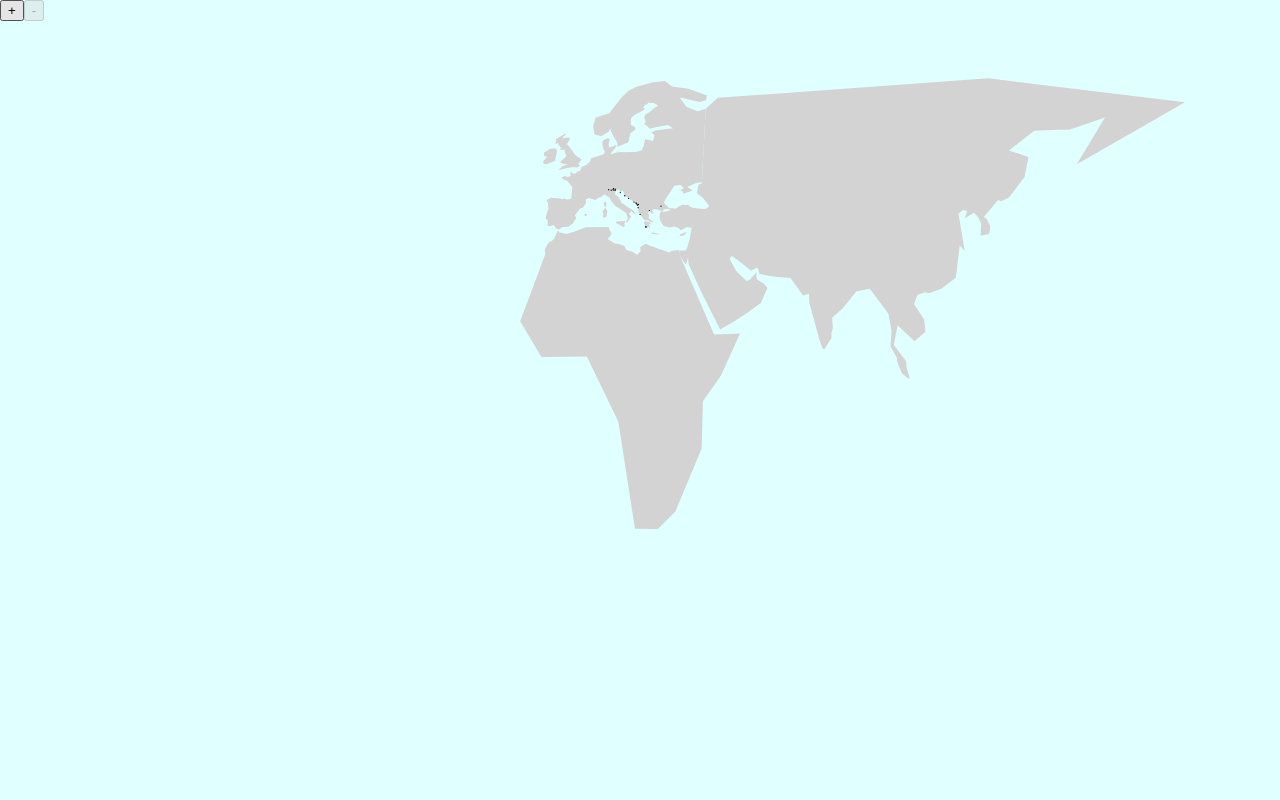
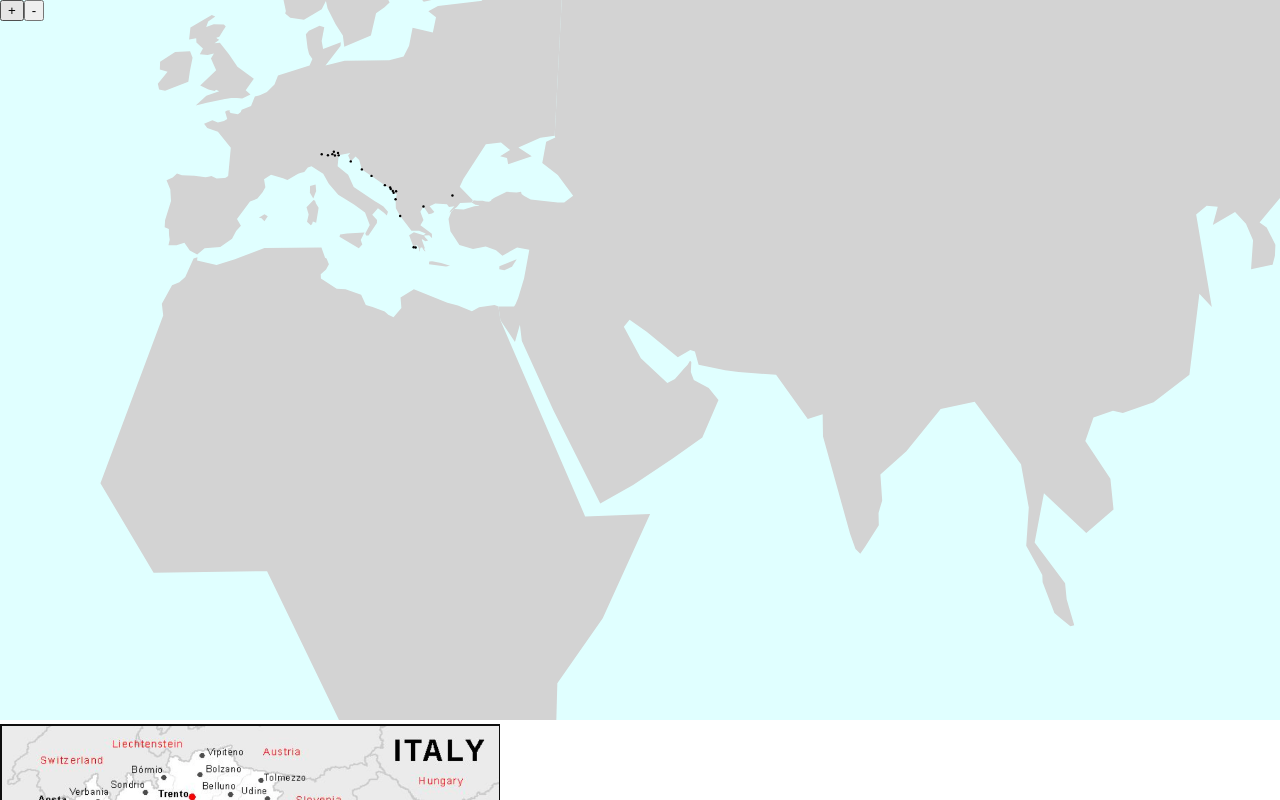
Before and after one commit to jarmop/history-map, a React (Vite) app: page / in a window 1280 px wide. Shown: the top 800 px of the page. Built offline with nearby package versions, Linux system fonts and the light colour scheme.

Commit message:
Zoom and pan with viewbox

```diff
--- a/src/customMap/CustomMap.tsx
+++ b/src/customMap/CustomMap.tsx
@@ -1,14 +1,9 @@
 import italy from "./italy.png";
 import { africaBorder, asiaBorder, europeBorder } from "./continents";
 import { islandsBorders } from "./islands";
-import { cities } from "./cities";
-import { france, iberia } from "./regions";
 import { veniceCities } from "./venice";
-import { useLatLonToXy } from "./useLatLonToXy";
-import { useState } from "react";
-
-const width = 1000;
-const height = 1000;
+import { useEffect, useRef, useState } from "react";
+import { latLonTupleToXYTuple, maxHeight, maxWidth } from "./helpers";
 
 interface CityProps {
   city: number[];
@@ -16,7 +11,7 @@ interface CityProps {
 
 function City({ city }: CityProps) {
   const [x, y] = city;
-  return <circle cx={x} cy={y} r="2" />;
+  return <circle cx={x} cy={y} r="3" />;
 }
 interface BorderProps {
   border: number[][];
@@ -35,11 +30,60 @@ function Border({ border }: BorderProps) {
   );
 }
 
+const aspectRatio = 16 / 9;
+
 export function CustomMap() {
-  const [zoom, setZoom] = useState(1);
+  const [zoom, setZoom] = useState(4);
+  const [isMousedown, setMousedown] = useState(false);
+  const [xy, setXy] = useState(latLonTupleToXYTuple([60, -30]));
+  const [containerSize, setContainersize] = useState([1, 1]);
+  const domRef = useRef<HTMLDivElement>(null);
+
+  const multiplier = 10 / zoom;
+  const width = containerSize[0] * multiplier;
+  const height = containerSize[1] * multiplier;
+  const maxX = width < maxWidth ? maxWidth - width : 0;
+  const maxY = height < maxHeight ? maxHeight - height : 0;
+
+  useEffect(() => {
+    const width = domRef.current?.offsetWidth || 1;
+    setContainersize([width, width / aspectRatio]);
+  }, []);
+
+  useEffect(() => {
+    function mousedown() {
+      setMousedown(true);
+    }
+    function mousemove(e: MouseEvent) {
+      if (isMousedown) {
+        setXy((xy) => {
+          const newX = xy[0] - e.movementX * multiplier;
+          const newY = xy[1] - e.movementY * multiplier;
+          return [
+            newX < 0 ? 0 : newX > maxX ? maxX : newX,
+            newY < 0 ? 0 : newY > maxY ? maxY : newY,
+          ];
+          // return [newX, newY];
+        });
+      }
+    }
+    function mouseup() {
+      setMousedown(false);
+    }
+    document.addEventListener("mousedown", mousedown);
+    document.addEventListener("mousemove", mousemove);
+    document.addEventListener("mouseup", mouseup);
+
+    return () => {
+      document.removeEventListener("mousedown", mousedown);
+      document.removeEventListener("mousemove", mousemove);
+      document.removeEventListener("mouseup", mouseup);
+    };
+  }, [isMousedown, multiplier, setXy, maxX, maxY]);
 
   return (
     <div>
+      <div ref={domRef}>
         <div style={{ position: "fixed" }}>
           <button onClick={() => setZoom(zoom + 1)}>+</button>
           <button onClick={() => setZoom(zoom - 1)} disabled={zoom === 1}>
@@ -48,17 +92,10 @@ export function CustomMap() {
         </div>
 
         <svg
-        // width={width}
-        // width={"auto"}
-        // height={height}
-        // height={"auto"}
-        // viewBox={`0 0 ${width} ${height}`}
-        viewBox={`0 0 4000 4000`}
+          viewBox={`${xy[0]} ${xy[1]} ${width} ${height}`}
           style={{ background: "lightcyan" }}
         >
           <Border border={europeBorder} />
-        {/* <Border border={iberia} /> */}
-        {/* <Border border={france} /> */}
           <Border border={africaBorder} />
           <Border border={asiaBorder} />
           {islandsBorders.map((border, i) => (
@@ -68,6 +105,7 @@ export function CustomMap() {
             <City key={i} city={city} />
           ))}
         </svg>
+      </div>
       <img src={italy} alt="italy" width={500} />
     </div>
   );
--- a/src/customMap/helpers.ts
+++ b/src/customMap/helpers.ts
@@ -1,19 +1,14 @@
 import { latLonByName } from "./latLonByName";
-
-// const leftLon = -15;
-// const topLat = 60;
 
 const leftLon = -180;
 const topLat = 90;
 
-// export type Coord = {
-//   x: number;
-//   y: number;
-// };
+const latLonRatio = 3 / 4;
+const lonXRatio = 20;
+const latYRatio = lonXRatio / latLonRatio;
 
-const latLonRatio = 3 / 4;
-const lonXRatio = 10;
-const latYRatio = lonXRatio / latLonRatio;
+export const maxWidth = lonXRatio * 360;
+export const maxHeight = latYRatio * 180;
 
 function lonToX(lon: number) {
   return (lon - leftLon) * lonXRatio;
@@ -22,12 +17,6 @@ function lonToX(lon: number) {
 function latToY(lat: number) {
   return (topLat - lat) * latYRatio;
 }
-
-// export function latLonTupleToCoord(latLon: number[]): Coord {
-//   const lat = latLon[0];
-//   const lon = latLon[1];
-//   return { x: lonToX(lon), y: latToY(lat) };
-// }
 
 export function latLonTupleToXYTuple(latLon: number[]): number[] {
   const lat = latLon[0];
```
Lines whose indentation alone changed are shown as unchanged.
